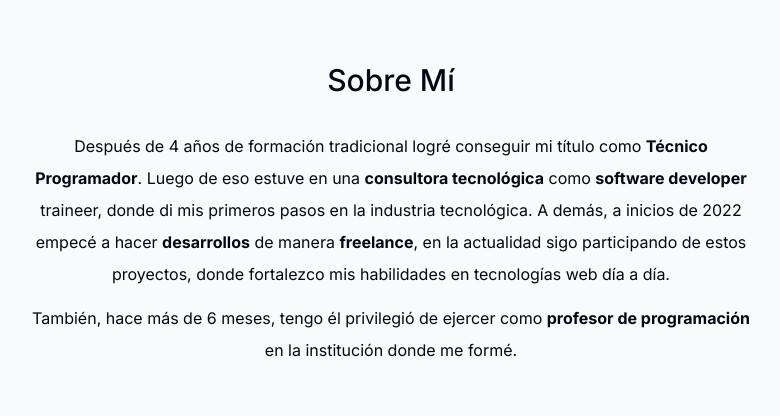
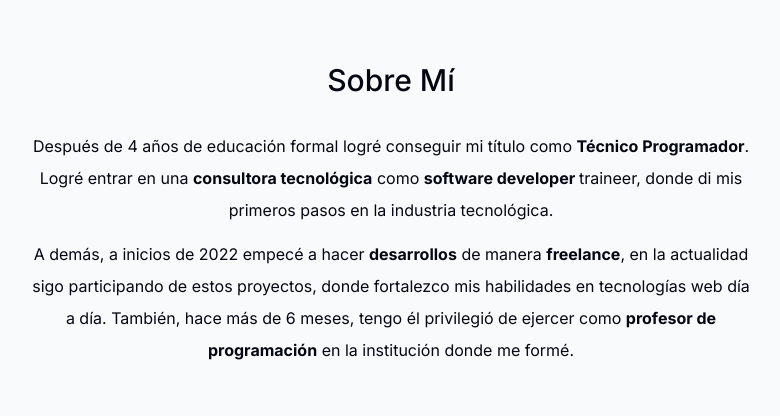
Before and after one commit to UltraShunior/Mi-Portafolio-Web, a Next.js app: page / in a window 1280 px wide. Shown: the part 1000-1416 px from the top of the page, without its empty margins (249-1029 px from the left). Built offline with nearby package versions, Linux system fonts and the light colour scheme; no server answers.

Commit message:
Correcciones de redacción

```diff
--- a/components/about.tsx
+++ b/components/about.tsx
@@ -19,16 +19,16 @@ export default function About() {
     >
       <SectionHeading>Sobre Mí</SectionHeading>
       <p className="mb-3">
-        Después de 4 años de formación tradicional logré conseguir mi título
-        como <b>Técnico Programador</b>. Luego de eso estuve en una{" "}
+        Después de 4 años de educación formal logré conseguir mi título como{" "}
+        <b>Técnico Programador</b>. Logré entrar en una{" "}
         <b>consultora tecnológica</b> como <b>software developer </b>traineer,
-        donde di mis primeros pasos en la industria tecnológica. A demás, a inicios de
-        2022 empecé a hacer <b>desarrollos</b> de manera <b>freelance</b>, en la
-        actualidad sigo participando de estos proyectos, donde fortalezco mis
-        habilidades en tecnologías web día a día.
+        donde di mis primeros pasos en la industria tecnológica.
       </p>
       <p>
-        También, hace más de 6 meses, tengo él privilegió de ejercer como{" "}
+        A demás, a inicios de 2022 empecé a hacer <b>desarrollos</b> de manera{" "}
+        <b>freelance</b>, en la actualidad sigo participando de estos proyectos,
+        donde fortalezco mis habilidades en tecnologías web día a día. También,
+        hace más de 6 meses, tengo él privilegió de ejercer como{" "}
         <b>profesor de programación</b> en la institución donde me formé.
       </p>
     </motion.section>
```
